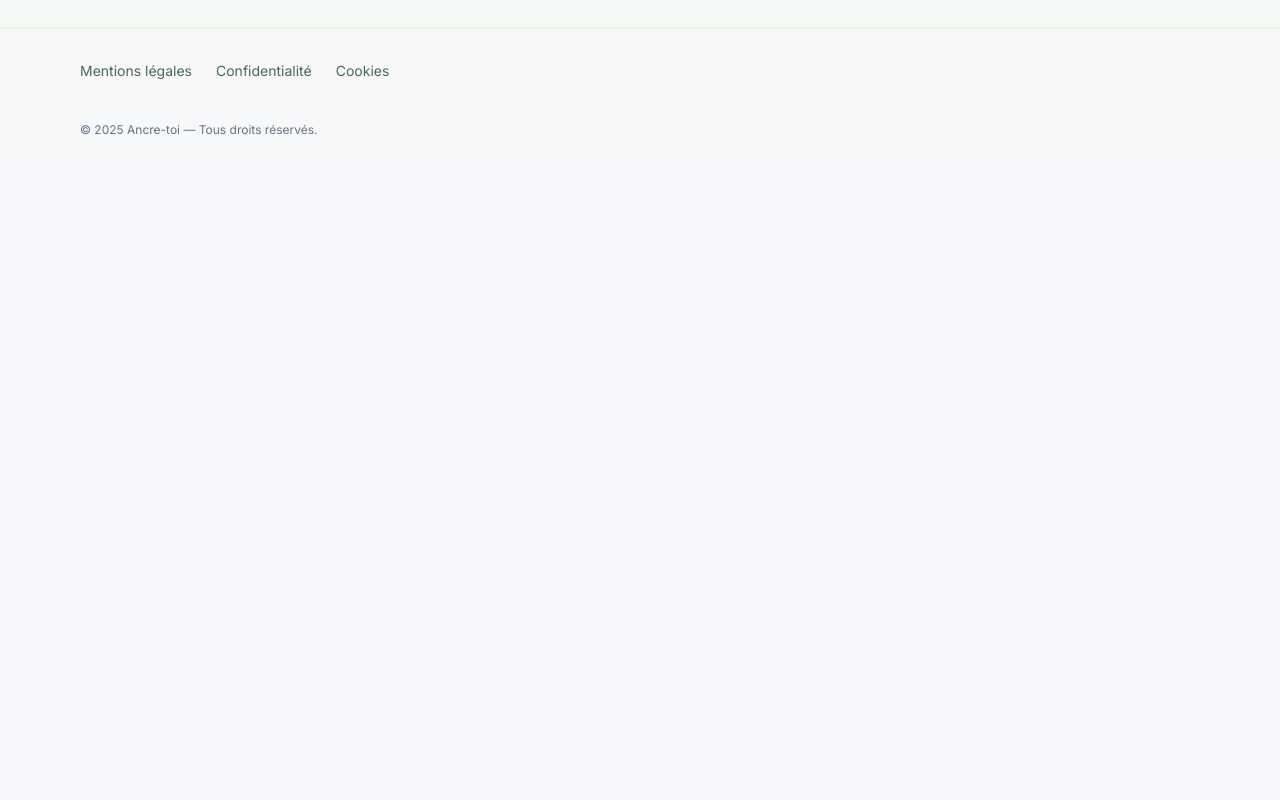
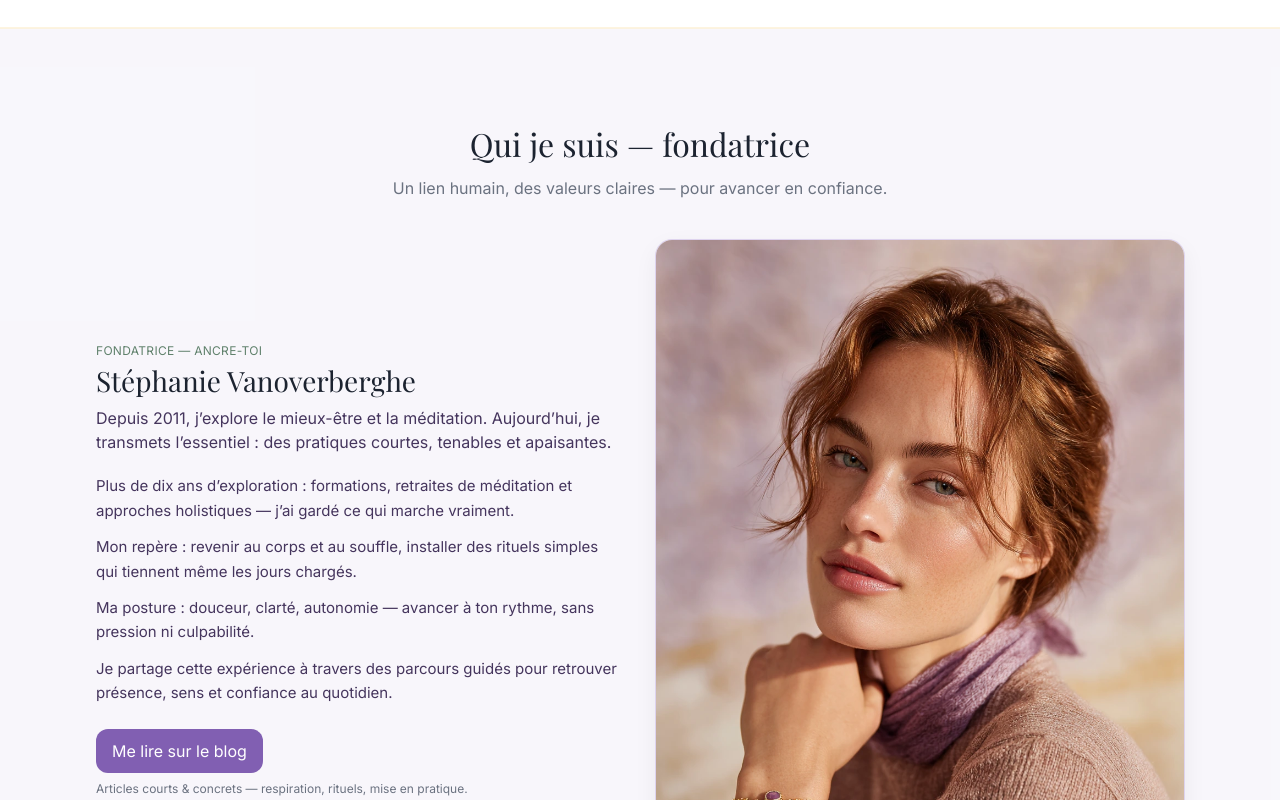
Before and after one commit to stephanievanoverberghe/ancretoi, a Next.js app: page / in a window 1280 px wide. Shown: the part 4760-5560 px from the top of the page. Before the commit the page ends 4930 px from the top, so only its background shows below. Built offline with nearby package versions, Linux system fonts and the light colour scheme; no server answers; a web font is replaced by a local one.

Commit message:
feat(home): section founder

```diff
--- a/src/app/page.tsx
+++ b/src/app/page.tsx
@@ -10,6 +10,7 @@ import SampleDay from '@/components/sections/home/SampleDay';
 import data from '@/data/programs/index.json';
 import { getUserState } from '@/lib/user-state';
 import Testimonials from '@/components/sections/home/Testimonials';
+import Founder from '@/components/sections/home/Founder';
 
 export default async function HomePage() {
     const { isAuthed, hasActiveProgram, activeProgramSlug } = await getUserState();
@@ -32,6 +33,7 @@ export default async function HomePage() {
                     ]
                 }
             />
+            <Founder />
         </>
     );
 }
--- /dev/null
+++ b/src/components/sections/home/Founder.tsx
@@ -0,0 +1,126 @@
+'use client';
+
+import Image from 'next/image';
+import Link from 'next/link';
+import { useCallback, useEffect, useRef } from 'react';
+
+declare global {
+    interface Window {
+        plausible?: (event: string, options?: { props?: Record<string, unknown> }) => void;
+        posthog?: { capture: (event: string, props?: Record<string, unknown>) => void };
+    }
+}
+
+type Props = {
+    name?: string;
+    role?: string;
+    portraitSrc?: string; // /images/founder.jpg|.webp
+    tagline?: string;
+    bio?: string[];
+    ctaHref?: string; // /blog
+};
+
+export default function Founder({
+    name = 'Stéphanie Vanoverberghe',
+    role = 'Fondatrice — Ancre-toi',
+    portraitSrc = '/images/founder.webp',
+    tagline = 'Depuis 2011, j’explore le mieux-être et la méditation. Aujourd’hui, je transmets l’essentiel : des pratiques courtes, tenables et apaisantes.',
+    bio = [
+        'Plus de dix ans d’exploration : formations, retraites de méditation et approches holistiques — j’ai gardé ce qui marche vraiment.',
+        'Mon repère : revenir au corps et au souffle, installer des rituels simples qui tiennent même les jours chargés.',
+        'Ma posture : douceur, clarté, autonomie — avancer à ton rythme, sans pression ni culpabilité.',
+        'Je partage cette expérience à travers des parcours guidés pour retrouver présence, sens et confiance au quotidien.',
+    ],
+    ctaHref = '/blog',
+}: Props) {
+    const sectionRef = useRef<HTMLElement>(null);
+
+    const track = useCallback((name: string, props?: Record<string, unknown>) => {
+        if (typeof window === 'undefined') return;
+        window.plausible?.(name, props ? { props } : undefined);
+        window.posthog?.capture?.(name, props);
+    }, []);
+
+    useEffect(() => {
+        const el = sectionRef.current;
+        if (!el) return;
+        let seen = false;
+        const io = new IntersectionObserver(
+            ([e]) => {
+                if (e.isIntersecting && !seen) {
+                    seen = true;
+                    track('founder_view');
+                }
+            },
+            { threshold: 0.5 }
+        );
+        io.observe(el);
+        return () => io.disconnect();
+    }, [track]);
+
+    const onCta = () => track('founder_cta_click');
+
+    return (
+        <section ref={sectionRef} id="founder" aria-labelledby="founder-title" className="relative mx-[calc(50%-50vw)] w-screen bg-brand-50/30 py-16 sm:py-20 lg:py-24">
+            {/* filets or haut/bas */}
+            <div className="pointer-events-none absolute inset-x-0 top-0 h-px bg-gold-100/70" aria-hidden={true} />
+            <div className="pointer-events-none absolute inset-x-0 bottom-0 h-px bg-gold-100/70" aria-hidden={true} />
+
+            <div className="mx-auto max-w-6xl px-4 sm:px-6 md:px-8">
+                {/* En-tête léger */}
+                <header className="mb-8 sm:mb-10 text-center">
+                    <h2 id="founder-title" className="font-serif text-[clamp(1.35rem,3.8vw,2rem)] leading-tight">
+                        Qui je suis — fondatrice
+                    </h2>
+                    <p className="mt-3 text-[15px] sm:text-base text-muted-foreground">Un lien humain, des valeurs claires — pour avancer en confiance.</p>
+                </header>
+
+                {/* Mobile-first: pile → 2 colonnes dès md */}
+                <div className="grid gap-8 md:grid-cols-2 md:items-center">
+                    {/* Texte en premier dans le DOM pour l’accessibilité/SEO, portrait avant visuellement en mobile si tu préfères → inverse avec order classes */}
+                    <div className="space-y-5 order-2 md:order-none">
+                        <div>
+                            <div className="text-xs uppercase tracking-wide text-secondary-700">{role}</div>
+                            <h3 className="mt-1 font-serif text-[clamp(1.25rem,3.2vw,1.75rem)] leading-tight">{name}</h3>
+                            <p className="mt-2 text-[15px] sm:text-base text-brand-900">{tagline}</p>
+                        </div>
+
+                        <ul className="space-y-3">
+                            {bio.map((p, i) => (
+                                <li key={i} className="text-[15px] leading-relaxed text-brand-900">
+                                    {p}
+                                </li>
+                            ))}
+                        </ul>
+
+                        <div className="pt-1">
+                            <Link href={ctaHref} onClick={onCta} className="btn w-full sm:w-auto" aria-label="Me lire sur le blog">
+                                Me lire sur le blog
+                            </Link>
+                            <p className="mt-2 text-center sm:text-left text-xs text-muted-foreground">Articles courts & concrets — respiration, rituels, mise en pratique.</p>
+                        </div>
+                    </div>
+
+                    {/* Portrait 4:5 — carte clean */}
+                    <div className="order-1 md:order-none">
+                        <figure
+                            className="
+                relative aspect-[4/5] w-full overflow-hidden rounded-2xl
+                bg-white ring-1 ring-brand-200 shadow-[0_8px_24px_rgb(0_0_0/0.06)]
+              "
+                        >
+                            <Image
+                                src={portraitSrc}
+                                alt={`${name} — portrait éditorial, lumière douce`}
+                                fill
+                                sizes="(max-width: 768px) 92vw, 40vw"
+                                className="object-cover"
+                                priority={false}
+                            />
+                        </figure>
+                    </div>
+                </div>
+            </div>
+        </section>
+    );
+}
--- a/src/components/sections/home/Testimonials.tsx
+++ b/src/components/sections/home/Testimonials.tsx
@@ -70,7 +70,7 @@ export default function Testimonials({
             aria-labelledby="testimonials-title"
             className="
         relative mx-[calc(50%-50vw)] w-screen
-        bg-secondary-50
+        bg-white
         py-16 sm:py-20 lg:py-24
       "
         >
@@ -80,7 +80,7 @@ export default function Testimonials({
 
             <div className="mx-auto max-w-6xl px-4 sm:px-6 md:px-8">
                 <header className="mb-10 sm:mb-12 lg:mb-14 text-center">
-                    <h2 id="testimonials-title" className="font-serif text-[clamp(1.35rem,3.8vw,2rem)] leading-tight">
+                    <h2 id="testimonials-title" className="font-serif text-[clamp(1.4rem,4.2vw,2rem)] leading-tight">
                         {title}
                     </h2>
                     <p className="mt-3 text-[15px] sm:text-base text-muted-foreground">{subtitle}</p>
```
Also changed, not shown: public/images/founder.webp (added).
